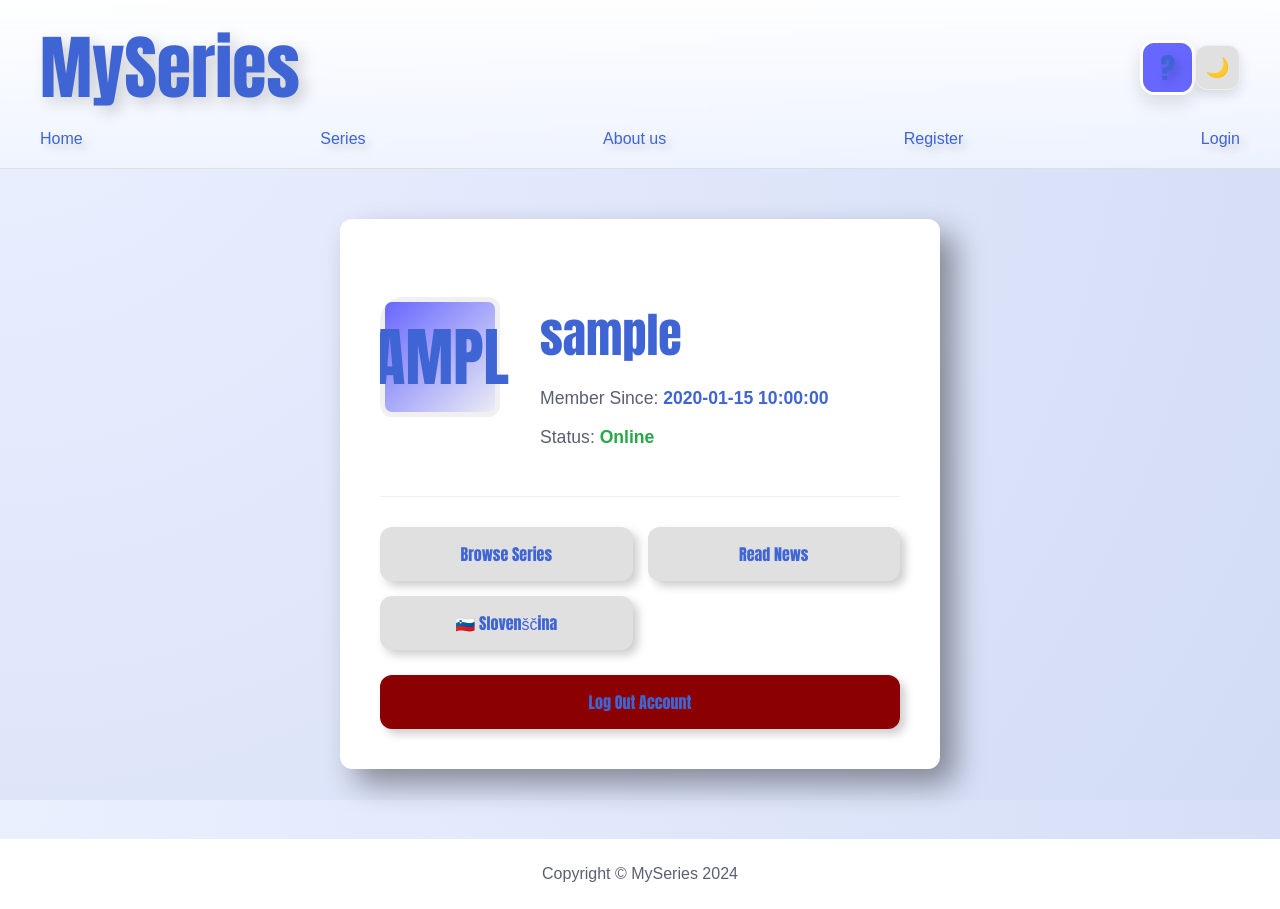
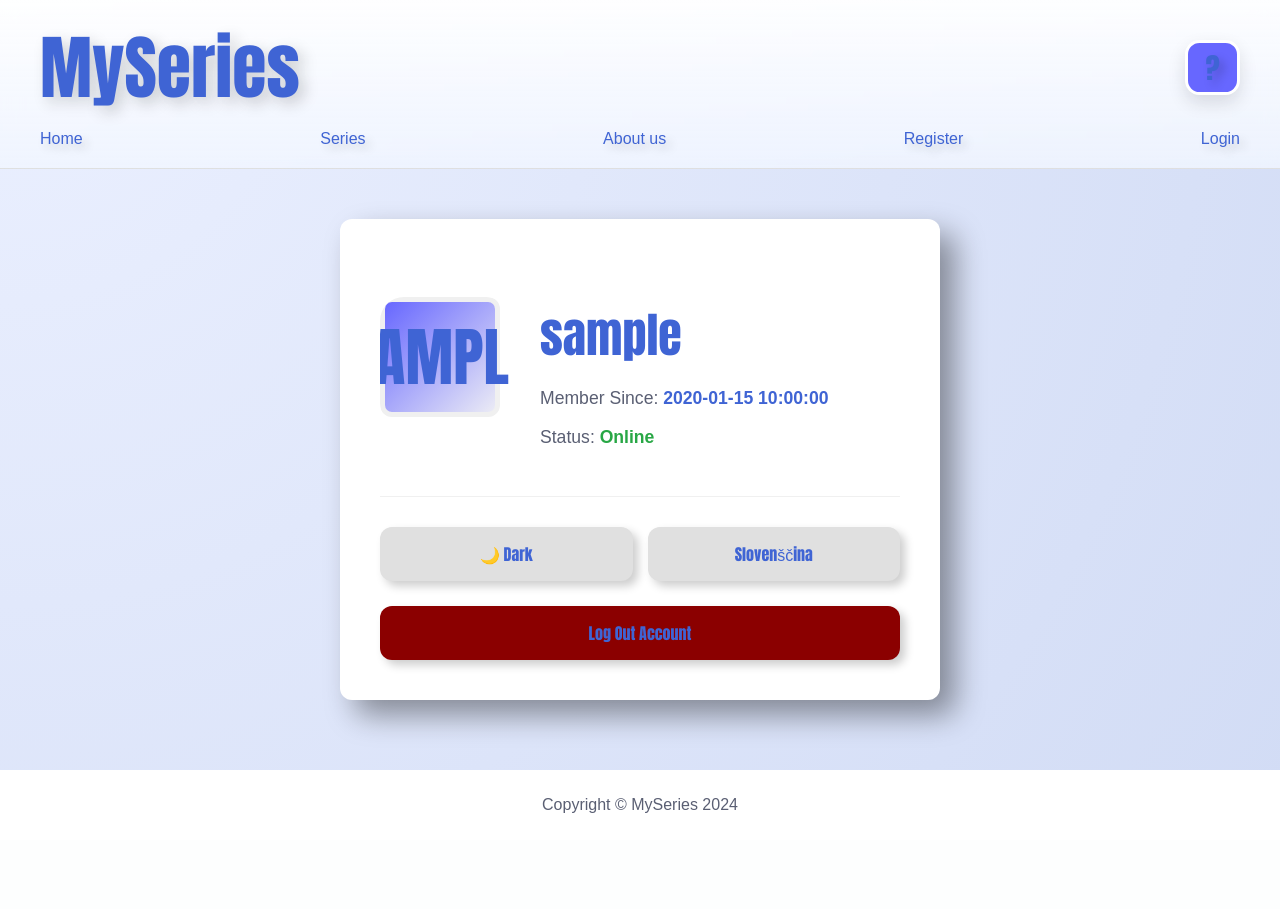
Before and after one commit to matejboyboy/myseries, a Flask app: template templates/profile.html in a window 1280 px wide. After the commit the page ends 813 px from the top, so only its background shows below. Run offline with Flask 3, Linux system fonts and the light colour scheme; the template is opened without the code that fills it: most values are stand-ins (such as "Sample title", 1, 10 or a date in 2020); grey boxes marked "Sample" are stand-in pictures; some libraries are stand-ins or nearby versions.

Commit message:
Add files via upload

```diff
--- a/templates/profile.html
+++ b/templates/profile.html
@@ -12,7 +12,6 @@
 
     <header>
         <nav class="home_nav">
-            <!-- TOP ROW -->
             <div class="nav_top_row">
                 <h1 class="home_naslov">MySeries</h1>
 
@@ -31,13 +30,10 @@
                     {% else %}
                     <a href="/login" class="nav-profile-bubble login-icon">?</a>
                     {% endif %}
-                    <button id="themeToggle" class="theme-toggle">
-                        {{ "☀️" if current_theme == "dark" else "🌙" }}
-                    </button>
-                </div>
+
+                    </div>
             </div>
 
-            <!-- BOTTOM ROW -->
             <div class="nav_bottom_row">
                 <a href="/">{{ _('Home') }}</a>
                 <a href="/series">{{ _('Series') }}</a>
@@ -76,13 +72,17 @@
             </div>
 
             <div class="profile_actions_grid">
-                <a href="/series" class="profile_btn">{{ _('Browse Series') }}</a>
-                <a href="/news" class="profile_btn">{{ _('Read News') }}</a>
+
+                <button id="themeToggle" class="profile_btn" style="border:none; cursor:pointer; font-size:inherit; width: 100%;">
+                    {{ "☀️ Light" if current_theme == "dark" else "🌙 Dark" }}
+                </button>
+
                 {% if session.get('language') == 'sl' %}
-                    <a href="/set_language/en" class="profile_btn">🇬🇧 English</a>
+                    <a href="/set_language/en" class="profile_btn">English</a>
                 {% else %}
-                    <a href="/set_language/sl" class="profile_btn">🇸🇮 Slovenščina</a>
+                    <a href="/set_language/sl" class="profile_btn">Slovenščina</a>
                 {% endif %}
+
                 <a href="/logout" class="profile_btn btn_danger">{{ _('Log Out Account') }}</a>
             </div>
         </section>
@@ -92,7 +92,6 @@
         <div class="modal_content">
             <h3>{{ _('Select Profile Picture') }}</h3>
 
-            <!-- Upload Section -->
             <div class="upload_section">
                 <input type="file" id="fileInput" accept="image/*">
                 <button onclick="uploadPicture()" class="primary-btn">
```
